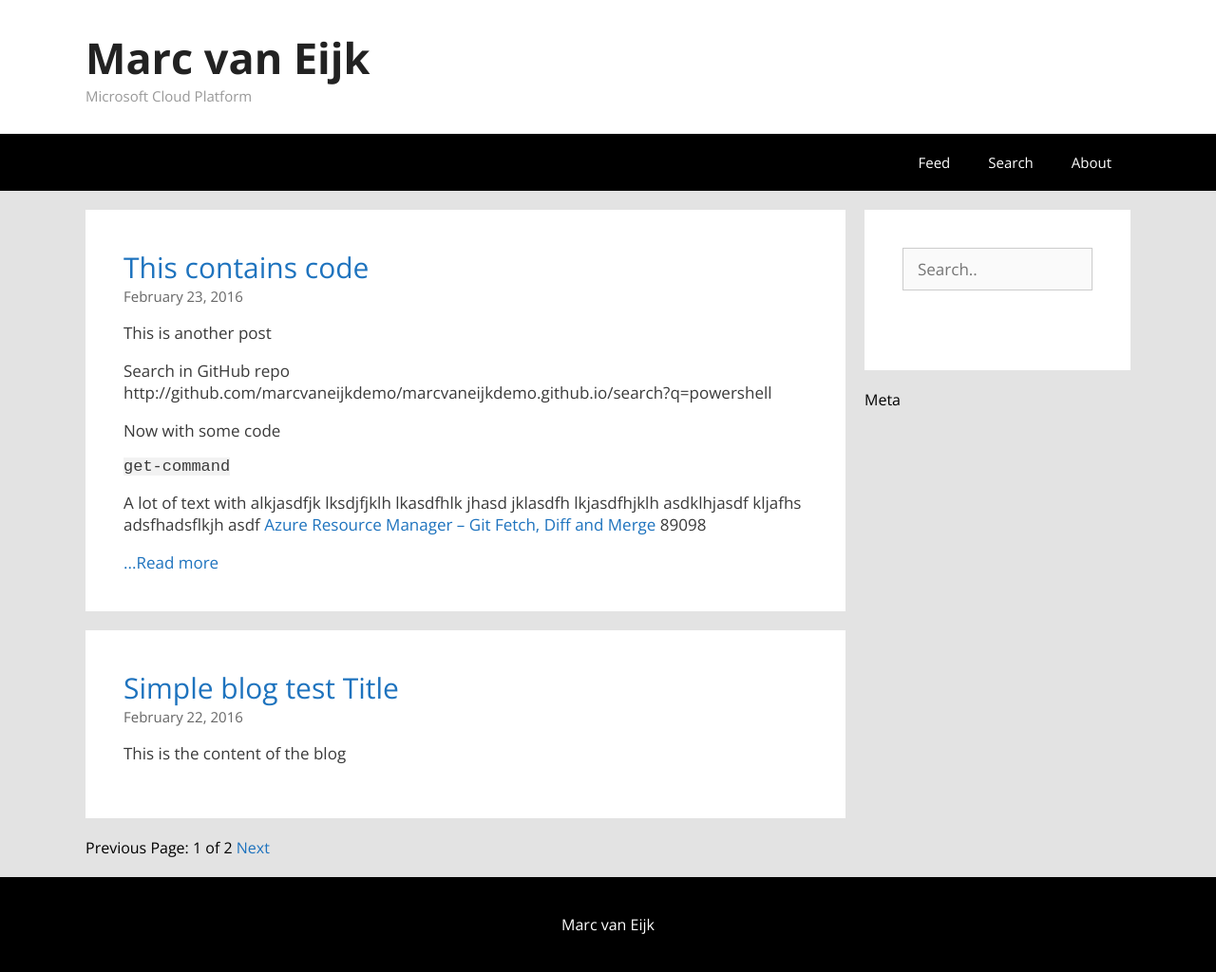
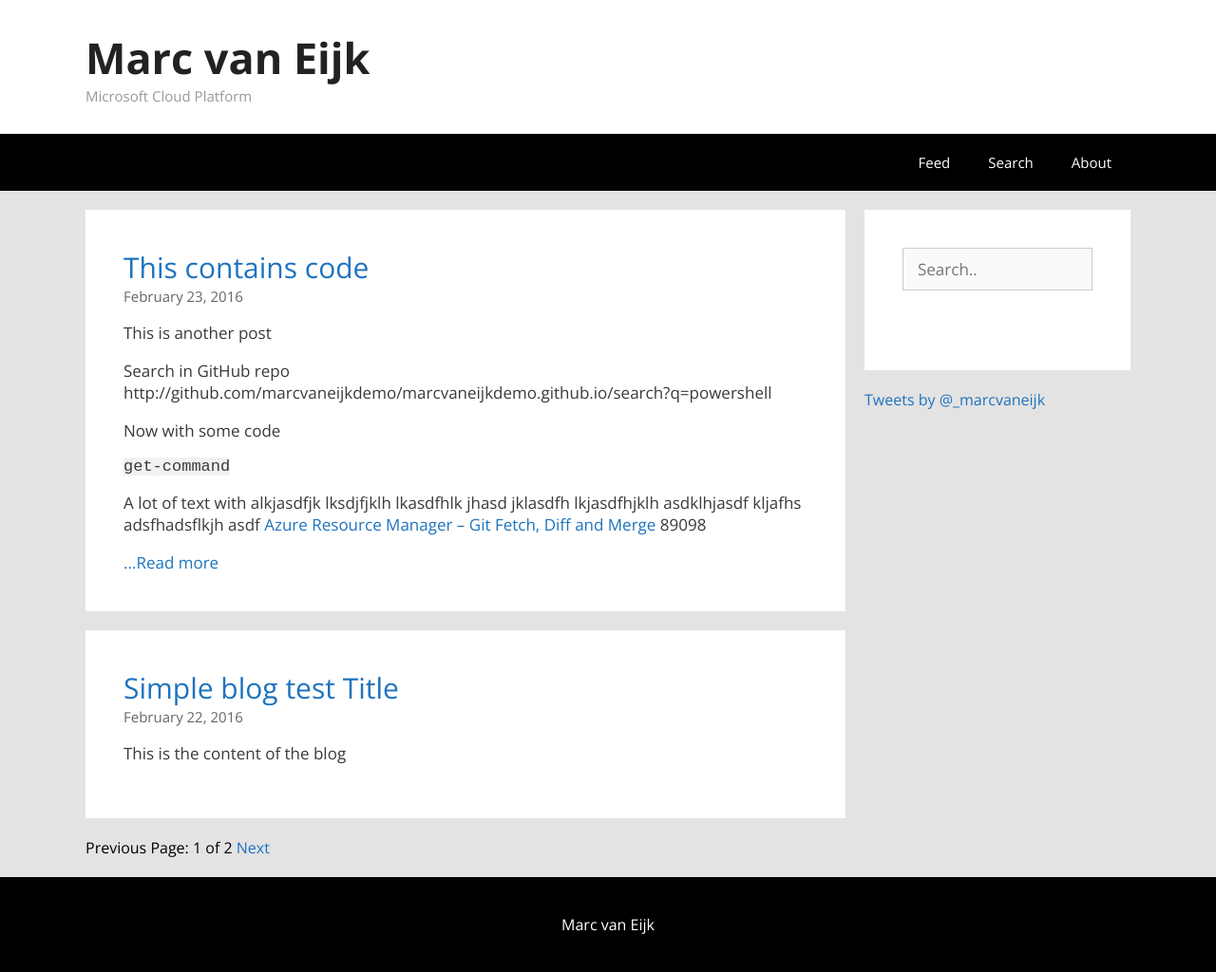
Before and after one commit to marcvaneijkdemo/marcvaneijkdemo.github.io, a Jekyll site: the page built from index.html, in a window 1280 px wide. Shown: the whole page at 95% size. Built offline with Jekyll 4.4.1, drawn with Linux system fonts in a browser that asks for light colours; nearby versions of some CDN libraries; the list of posts is cut into pages by our own code; comment, search, counter and statistics services are not loaded.

Commit message:
Update default.html

```diff
--- a/_layouts/default.html
+++ b/_layouts/default.html
@@ -41,7 +41,9 @@
                     </ul>
                 </div>
             </div>
-            <div class="widgetMeta">Meta</div>
+            <div class="widgetMeta">
+                <a class="twitter-timeline"  href="https://twitter.com/_marcvaneijk" data-widget-id="703520555186655232">Tweets by @_marcvaneijk</a>
+            </div>
         </div>
     </div>
     <div class="siteFooterWrapper">
```
Also changed, not shown: other parts of _layouts/default.html (+1 -0 lines).
